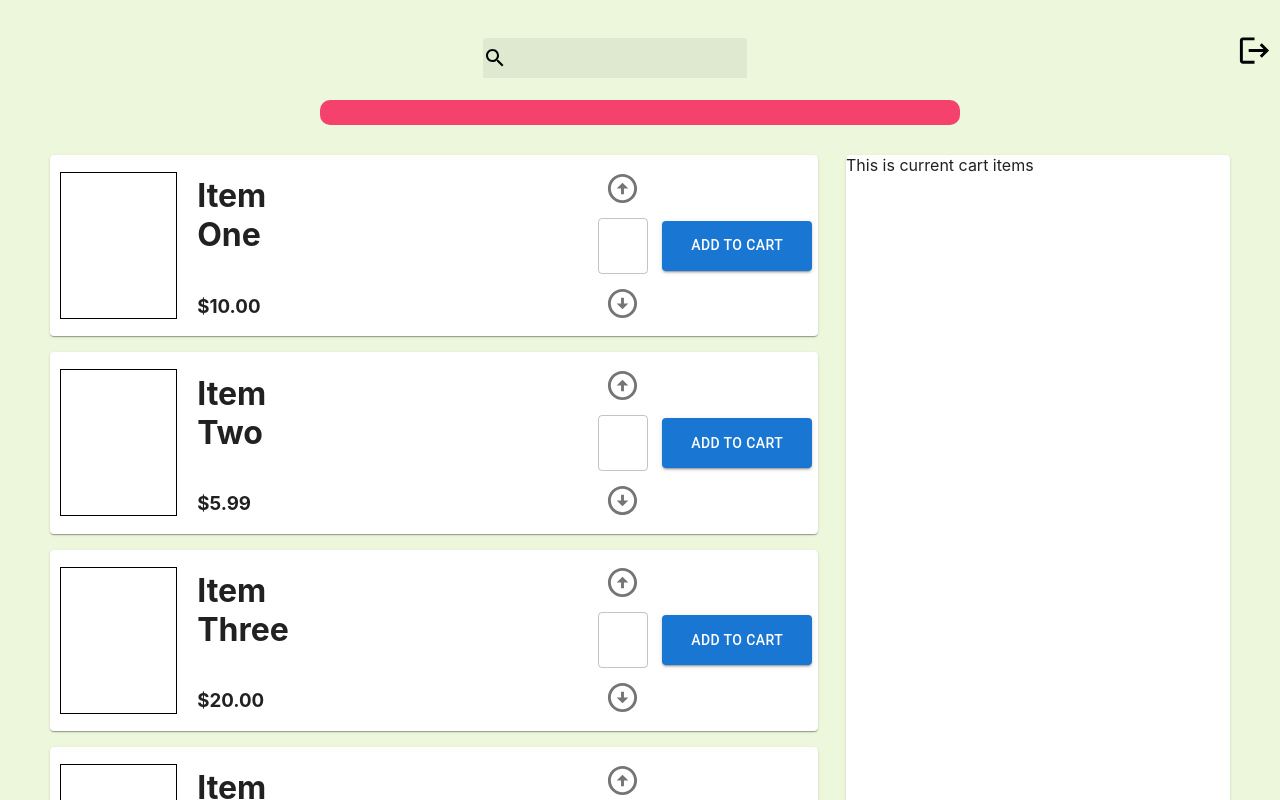
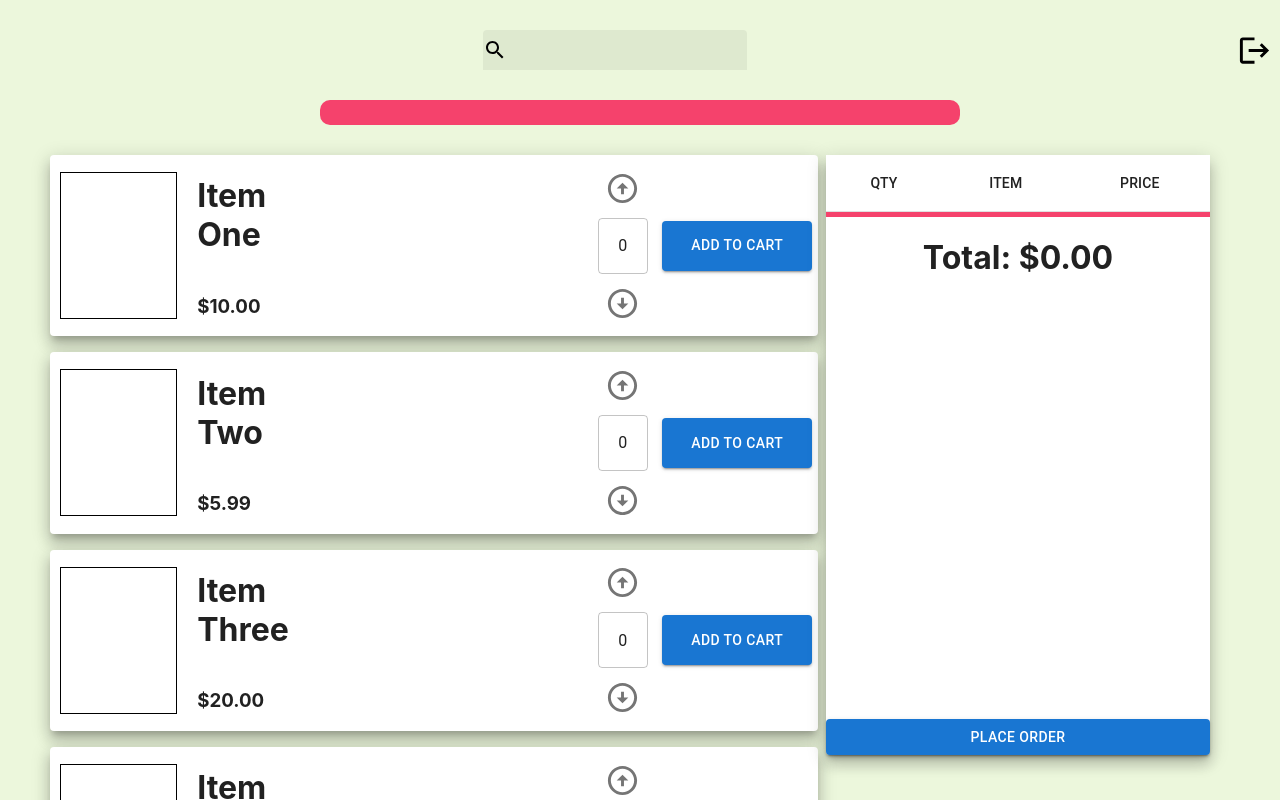
Before and after one commit to Mbickne1/481-Final-Project, a React (Create React App) app in the folder src/client/: page / in a window 1280 px wide. Both pictures are taken after a click on the button "CONTINUE AS GUEST". Built offline with nearby package versions, Linux system fonts and the light colour scheme.

Commit message:
Created basic signup screen and added features to ItemView

```diff
--- a/src/client/src/Components/Header/ShopHeader/index.js
+++ b/src/client/src/Components/Header/ShopHeader/index.js
@@ -16,10 +16,10 @@ const ShopHeader = (props) => {
         <div style={{display: 'flex', width: '100%', minHeight: '100px', flexDirection: 'row', alignItems: 'center', justifyContent: 'center'}}>
             <TextField
                 variant='filled'
-                disableUnderline
+                disableunderline="true"
                 hiddenLabel
                 size="small"
-                style={{marginLeft: 'auto', height: '25px', borderRadius: '5px'}}
+                style={{marginLeft: 'auto'}}
                 InputProps={{
                     style: {
                         padding: 0,
--- a/src/client/src/Components/Header/index.js
+++ b/src/client/src/Components/Header/index.js
@@ -27,9 +27,3 @@ const Header = (props) => {
 }
 
 export default Header;
-
-{/* <div style={{color: 'white', justifySelf: 'flex-end', alignItems: 'center'}}>
-                    <IconButton onClick={logout} style={{color: 'white'}}>
-                        <LogoutIcon fontSize='large'/>
-                    </IconButton>
-                </div> */}
--- /dev/null
+++ b/src/client/src/Components/Main/ItemView/Cart/index.js
@@ -0,0 +1,38 @@
+import React, { useState } from 'react';
+import { Button, Paper, Table, TableBody, TableCell, TableContainer, TableHead, TableRow } from '@mui/material';
+
+
+const Cart = (props) => {
+    const { cart, total, setCart } = props;
+
+    return (
+        <Paper elevation={10} style={{width: '30%', height: '75%', marginRight: '50px', position: 'fixed', right: '20px'}}>
+            <TableContainer style={{maxHeight: "80%", borderBottom: "5px solid #f5426c"}}>
+                <Table stickyHeader>
+                    <TableHead>
+                        <TableCell align='center'>QTY</TableCell>
+                        <TableCell align='center'>ITEM</TableCell>
+                        <TableCell align='center'>PRICE</TableCell>
+                    </TableHead>
+                    <TableBody>
+                        {
+                            cart.map((item, idx) =>
+                                <TableRow key={item.name}>
+                                    <TableCell align='center'>{item.qty}</TableCell>
+                                    <TableCell align='center'>{item.name}</TableCell>
+                                    <TableCell align='center'>${item.price.toFixed(2)}</TableCell>
+                                </TableRow>
+                            )
+                        }
+                    </TableBody>
+                </Table>
+            </TableContainer>
+            <div style={{textAlign: 'center'}}>
+                <h1>Total: ${total.toFixed(2)}</h1>
+            </div>
+            <Button fullWidth variant="contained" style={{position: 'absolute', bottom: '0'}}>Place Order</Button>
+        </Paper>
+    );
+}
+
+export default Cart;
--- a/src/client/src/Components/Main/ItemView/Item/index.js
+++ b/src/client/src/Components/Main/ItemView/Item/index.js
@@ -1,29 +1,38 @@
 import { Card, IconButton, TextField, Button } from '@mui/material';
 import ArrowCircleUpIcon from '@mui/icons-material/ArrowCircleUp';
 import ArrowCircleDownIcon from '@mui/icons-material/ArrowCircleDown';
-import React from 'react';
+import React, { useState } from 'react';
 
 const Item = (props) => {
-    const {name, price} = props;
+    const {item, addItem, idx} = props;
+    const [quantity, setQuantity] = useState(0);
+
+    const increaseQuantity = () => {
+        setQuantity(quantity + 1);
+    }
+
+    const decreaseQuantity = () => {
+        setQuantity(quantity - 1);
+    }
 
     return (
-            <Card style={{width: '100%', height: '30%', display: 'flex', flexDirection: 'row', justifyContent: 'space-between', marginLeft: '50px'}}>
+            <Card elevation={10} style={{width: '100%', height: '30%', display: 'flex', flexDirection: 'row', justifyContent: 'space-between', marginLeft: '50px'}}>
                 <div style={{ height: '80%', width: '15%', border: '1px solid black', alignSelf: 'center', marginLeft: '10px'}}></div>
                 <div style={{width: '15%', display: 'flex', flexDirection: 'column', marginLeft: '20px', marginRight: 'auto'}}>
-                    <h1>{name}</h1>
-                    <h3>${price.toFixed(2)}</h3>
+                    <h1>{item.name}</h1>
+                    <h3>${item.price.toFixed(2)}</h3>
                 </div>
                 <div style={{display: 'flex', flexDirection: 'row',justifyContent: 'center', alignItems: 'center', alignSelf: 'center', height: '80%', width: '30%'}}>
                     <div style={{display: 'flex', flexDirection: 'column', justifyContent: 'center', marginRight: '10px'}}>
-                        <IconButton size='large'>
+                        <IconButton size='large' onClick={increaseQuantity}>
                             <ArrowCircleUpIcon fontSize='large'/>
                         </IconButton>
-                        <TextField style={{width: '50px', alignSelf: 'center'}}/>
-                        <IconButton size='large'>
+                        <TextField value={quantity} style={{width: '50px', alignSelf: 'center', textAlign: 'center'}} inputProps={{style: {textAlign: 'center'}}}/>
+                        <IconButton size='large' onClick={decreaseQuantity}>
                             <ArrowCircleDownIcon fontSize='large'/>
                         </IconButton>
                     </div>
-                    <Button variant='contained' style={{width: '150px', height: '50px'}}>Add To Cart</Button>
+                    <Button variant='contained' onClick={addItem(idx, item.qty + quantity)} style={{width: '150px', height: '50px'}}>Add To Cart</Button>
                 </div>
             </Card>
     );
--- a/src/client/src/Components/Main/ItemView/index.js
+++ b/src/client/src/Components/Main/ItemView/index.js
@@ -1,29 +1,62 @@
 import { Paper, Stack } from '@mui/material';
-import React from 'react';
+import React, { useEffect, useState } from 'react';
+import Cart from './Cart';
 import Item from './Item';
 
 const ITEMS = [
-    {name: "Item One", price: 10.00},
-    {name: "Item Two", price: 5.99},
-    {name: "Item Three", price: 20.00},
-    {name: "Item Four", price: 6.99},
-    {name: "Item One", price: 15.99},
-    {name: "Item One", price: 13.00},
+    {name: "Item One", price: 10.00, qty: 0},
+    {name: "Item Two", price: 5.99, qty: 0},
+    {name: "Item Three", price: 20.00, qty: 0},
+    {name: "Item Four", price: 6.99, qty: 0},
+    {name: "Item Five", price: 15.99, qty: 0},
+    {name: "Item Six", price: 13.00, qty: 0},
 ]
 
 const ItemView = () => {
+    const [cart, setCart] = useState([]);
+    const [itemList, setItemList] = useState([]);
+    const [cartTotal, setCartTotal] = useState(0.00);
+
+    useEffect(() => {
+        setItemList(ITEMS);
+    }, [ITEMS]);
+
+    //TODO: Finish Proper Total Cart Cost Calculation
+    const addToCart = (idx, quantity) => (event) => {
+        if (quantity == 0) return;
+        const newCart = [...cart];
+
+        const index = newCart.findIndex(item => item.name == ITEMS[idx].name);
+        if(index == -1) {
+            ITEMS[idx].qty = quantity;
+            newCart.push(ITEMS[idx]);
+        } else {
+            ITEMS[idx].qty = quantity;
+            newCart[index].qty = quantity;
+        }
+
+        setCart(newCart);
+    }
+
+    useEffect(() => {
+        let total = 0;
+        for (let i = 0; i < cart.length; i++) {
+            total += cart[i].price * cart[i].qty;
+        }
+
+        setCartTotal(total);
+    }, [cart]);
+
     return (
         <div style={{display: 'flex', flexDirection: 'row', justifyContent: 'space-between', paddingTop: '30px'}}>
             <Stack spacing={2} style={{width: '60%'}}>
             {
-                ITEMS.map((item, idx) =>
-                    <Item name={item.name} price={item.price}/>
+                itemList.map((item, idx) =>
+                    <Item key={item.name} item={item} idx={idx} addItem={addToCart}/>
                 )
             }
             </Stack>
-            <Paper style={{width: '30%', height: '75%', marginRight: '50px'}}>
-                This is current cart items
-            </Paper>
+            <Cart cart={cart} setCart={setCart} total={cartTotal}/>
         </div>
 
     );
--- /dev/null
+++ b/src/client/src/Components/Main/LoginView/LoginFields/index.js
@@ -0,0 +1,15 @@
+import React from 'react';
+import { TextField } from '@mui/material';
+import styles from '../LoginView.module.css';
+
+const LoginFields = () => {
+
+    return(
+        <div className={styles.fieldContainer}>
+            <TextField id='username' variant='filled' style={{width: '80%'}} label='Username'></TextField>
+            <TextField id='password' variant='filled' style={{width: '80%'}} label='Password'></TextField>
+        </div>
+    );
+}
+
+export default LoginFields;
--- /dev/null
+++ b/src/client/src/Components/Main/LoginView/SignUpFields/index.js
@@ -0,0 +1,15 @@
+import React from 'react';
+import { TextField } from '@mui/material';
+import styles from '../LoginView.module.css';
+
+const SignUpFields = () => {
+    return (
+        <div className={styles.fieldContainer}>
+            <TextField id='username' variant='filled' style={{width: '80%'}} label='Username'></TextField>
+            <TextField id='password' variant='filled' style={{width: '80%'}} label='Password'></TextField>
+            <TextField id='password' variant='filled' style={{width: '80%'}} label='Confirm Password'></TextField>
+        </div>
+    );
+}
+
+export default SignUpFields;
--- a/src/client/src/Components/Main/LoginView/index.js
+++ b/src/client/src/Components/Main/LoginView/index.js
@@ -1,10 +1,16 @@
-import React, { useEffect } from 'react';
+import React, { useEffect, useState } from 'react';
 import { TextField, Button } from '@mui/material';
 import styles from './LoginView.module.css';
 import useLoginService from './useLoginService';
+import LoginFields from './LoginFields';
+import SignUpFields from './SignUpFields';
+
+const LOGIN = "Login";
+const SIGNUP = "Sign Up";
 
 const LoginView = (props) => {
-    const { setView} = props;
+    const { setView } = props;
+    const [tab, setTab] = useState(0);
     const [isValidUser, validate, validateGuest] = useLoginService();
 
     useEffect(() => {
@@ -21,21 +27,30 @@ const LoginView = (props) => {
         validate(username, password);
     }
 
+    const toggleTab = () => {
+        setTab(tab == 0 ? 1 : 0);
+    }
+
     const guestLogin = () => { validateGuest(); }
 
     return (
         <div style={{height: '90%'}}>
             <div className={styles.container}>
-                <div className={styles.fieldContainer}>
-                    <TextField id='username' variant='filled' style={{width: '80%'}} label='Username'></TextField>
-                    <TextField id='password' variant='filled' style={{width: '80%'}} label='Password'></TextField>
-                </div>
+                {tab == 0
+                    ? <LoginFields />
+                    : <SignUpFields />
+                }
                 <div className={styles.buttonContainer}>
                     <Button onClick={attemptLogin} variant='contained' className={styles.login}>
-                        Log In
+                        {tab == 0 ? LOGIN : SIGNUP}
+                    </Button>
+                    <Button onClick={toggleTab}>
+                        {tab == 0 ? SIGNUP : LOGIN}
                     </Button>
                 </div>
-                <Button variant='text' onClick={guestLogin}>Continue as Guest</Button>
+                {tab == 0 &&
+                    <Button variant='text' onClick={guestLogin}>Continue as Guest</Button>
+                }
             </div>
         </div>
 
```
Also changed, not shown: src/client/src/Components/Main/LoginView/LoginView.module.css (+8 -4 lines), src/client/src/Components/Main/ItemView/useSearhService.js (added).
